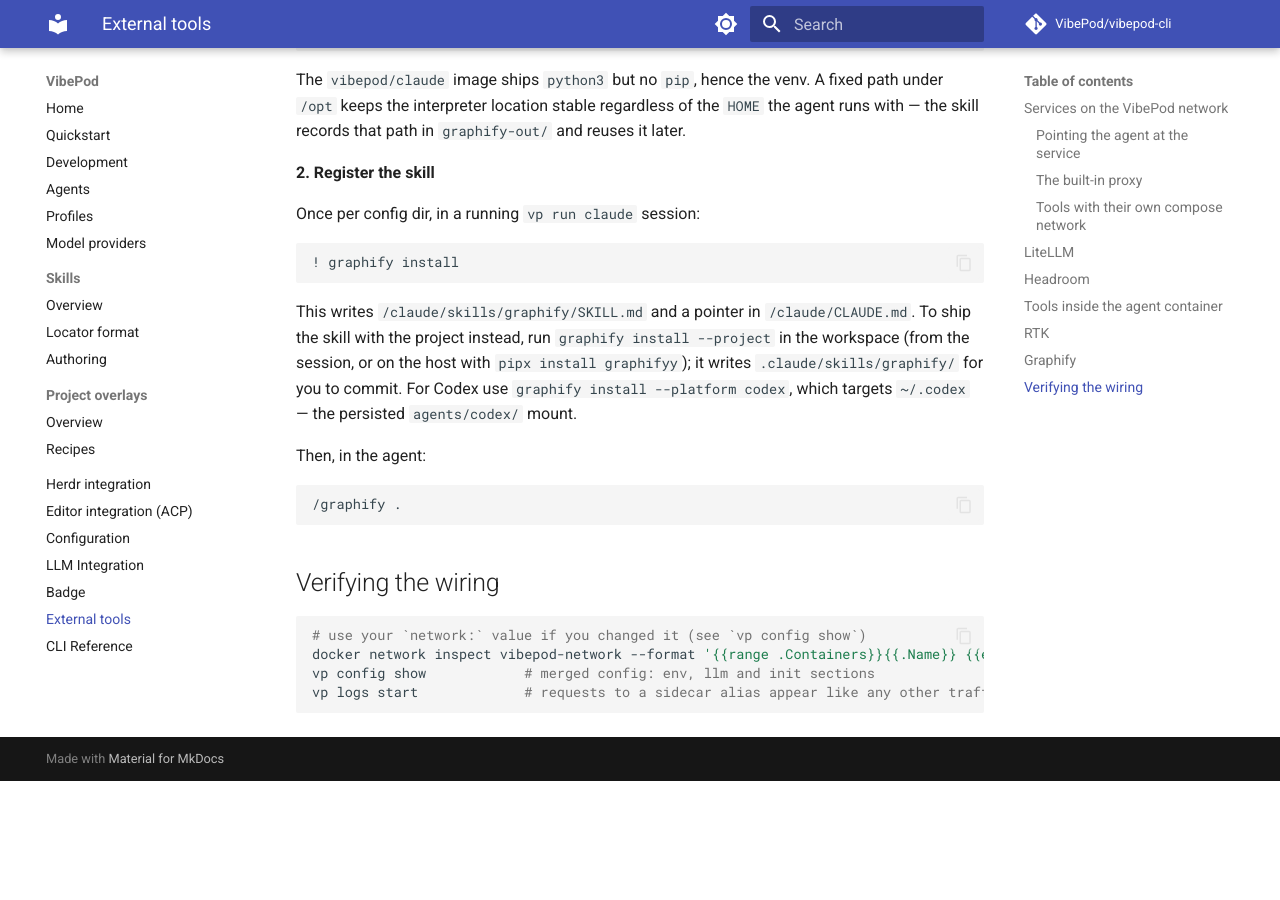
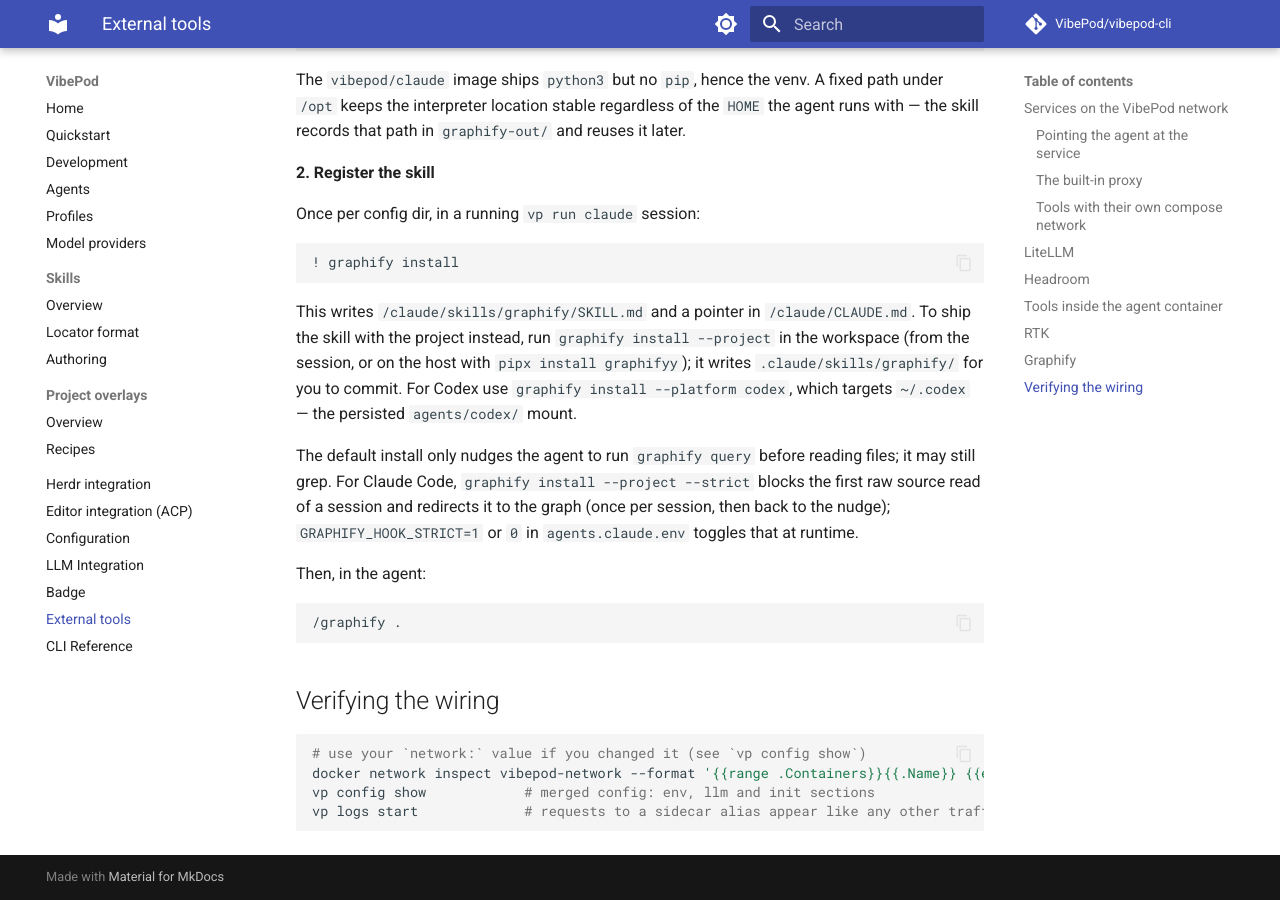
Before and after one commit to VibePod/vibepod-cli, an MkDocs documentation site: the page built from docs/integrations.md, in a window 1280 px wide and 900 px high, scrolled down 8381 px. Built offline with MkDocs 1.6.1 and Material for MkDocs 9.7.7, drawn with Linux system fonts in a browser that asks for light colours; comment, search, counter and statistics services are not loaded; before the commit the page ends 9162 px from its top, so only the background shows below that; some of the changed text lies outside the part shown.

Commit message:
Describe Graphify as an option for the agent, not a grep replacement

````diff
--- a/docs/integrations.md
+++ b/docs/integrations.md
@@ -8,7 +8,7 @@
 | [LiteLLM](https://github.com/BerriAI/litellm) | Model gateway: one endpoint and key for 100+ providers | Its own container | [Service on the VibePod network](#services-on-the-vibepod-network) |
 | [Headroom](https://github.com/headroomlabs-ai/headroom) | Compression proxy: shrinks tool output, logs and files before they reach the model | Its own container | [Service on the VibePod network](#services-on-the-vibepod-network) |
 | [RTK](https://github.com/rtk-ai/rtk) | Rewrites shell commands so the agent reads compact output | Inside the agent container | [Tool in the agent image](#tools-inside-the-agent-container) |
-| [Graphify](https://github.com/Graphify-Labs/graphify) | Knowledge graph of the codebase the agent queries instead of grepping | Inside the agent container | [Tool in the agent image](#tools-inside-the-agent-container) |
+| [Graphify](https://github.com/Graphify-Labs/graphify) | Knowledge graph of the codebase the agent can query instead of grepping | Inside the agent container | [Tool in the agent image](#tools-inside-the-agent-container) |
 
 Both patterns use configuration VibePod already has — no plugin or code change
 is involved. This page describes each pattern once and then applies it to the
@@ -418,7 +418,7 @@
 
 [Graphify](https://github.com/Graphify-Labs/graphify) parses the codebase
 into a knowledge graph (`graphify-out/` in the workspace) that the agent
-queries instead of grepping: `/graphify .` builds it; `graphify query`,
+can query instead of grepping: `/graphify .` builds it; `graphify query`,
 `path` and `explain` answer questions against it. The Python package is
 `graphifyy` (double y).
 
@@ -473,6 +473,12 @@
 you to commit. For Codex use `graphify install --platform codex`, which
 targets `~/.codex` — the persisted `agents/codex/` mount.
 
+The default install only nudges the agent to run `graphify query` before
+reading files; it may still grep. For Claude Code, `graphify install --project
+--strict` blocks the first raw source read of a session and redirects it to
+the graph (once per session, then back to the nudge); `GRAPHIFY_HOOK_STRICT=1`
+or `0` in `agents.claude.env` toggles that at runtime.
+
 Then, in the agent:
 
 ```text
````
